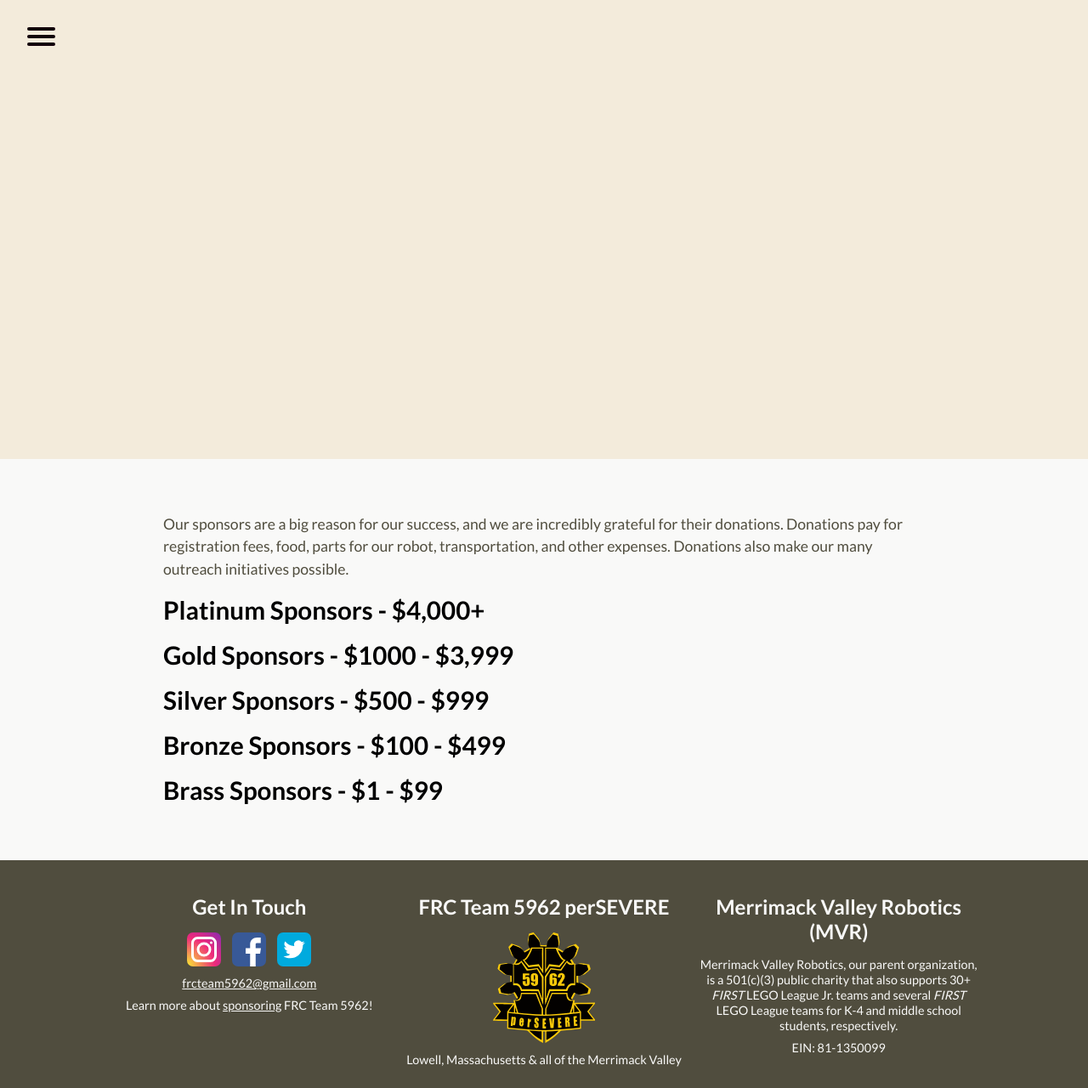
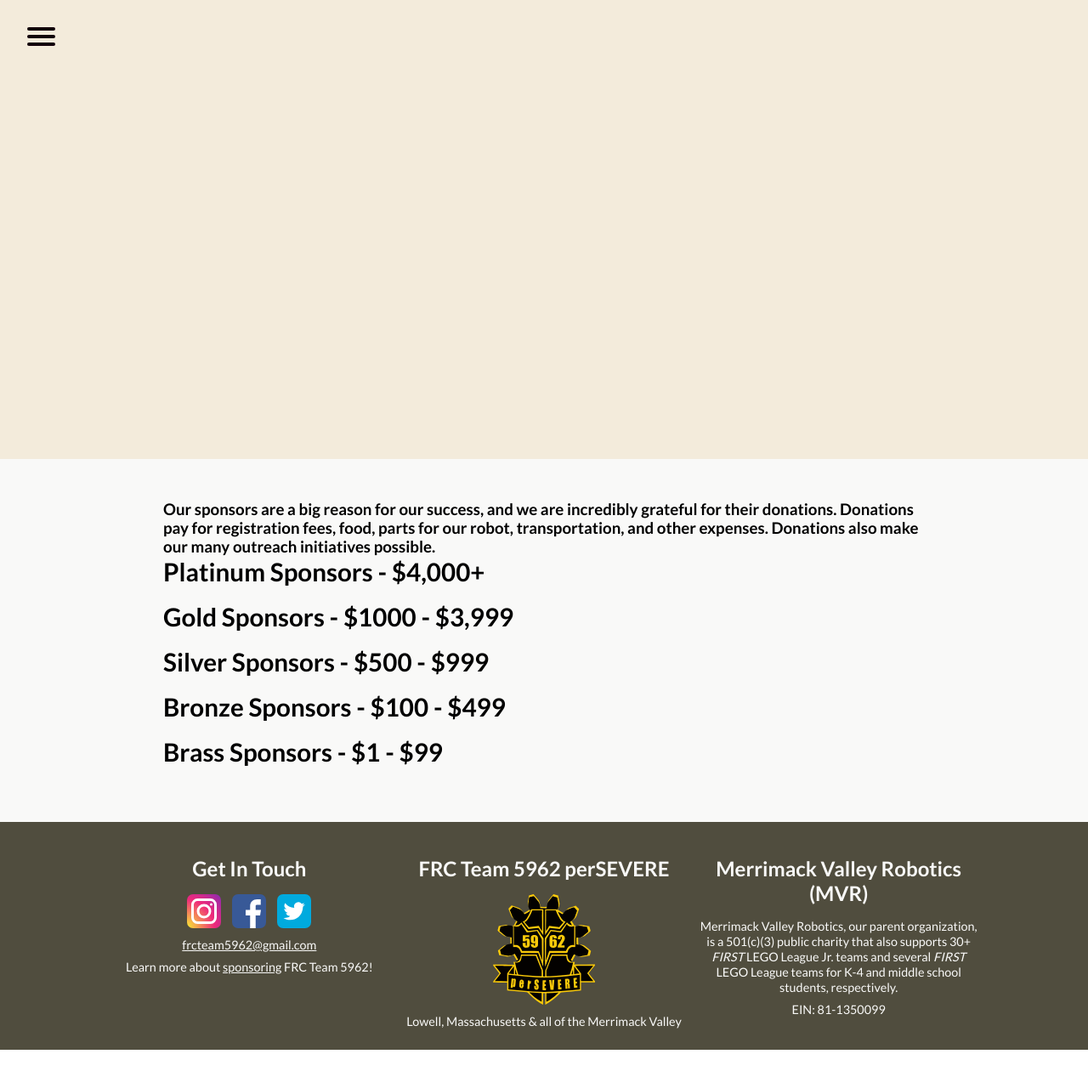
Before and after one commit to perSEVERE-5962/frc5962, a Jekyll site: the page built from sponsors.md, in a window 1280 px wide. Shown: the whole page at 85% size. Built offline with Jekyll 4.4.1, drawn with Linux system fonts in a browser that asks for light colours; after the commit the page ends 1235 px from its top, so only the background shows below that.

```diff
--- a/sponsors.md
+++ b/sponsors.md
@@ -2,7 +2,7 @@
 title: Sponsors
 ---
 
-Our sponsors are a big reason for our success, and we are incredibly grateful for their donations. Donations pay for registration fees, food, parts for our robot, transportation, and other expenses. Donations also make our many outreach initiatives possible.
+### Our sponsors are a big reason for our success, and we are incredibly grateful for their donations. Donations pay for registration fees, food, parts for our robot, transportation, and other expenses. Donations also make our many outreach initiatives possible.
 
 ## Platinum Sponsors - $4,000+
 
```
